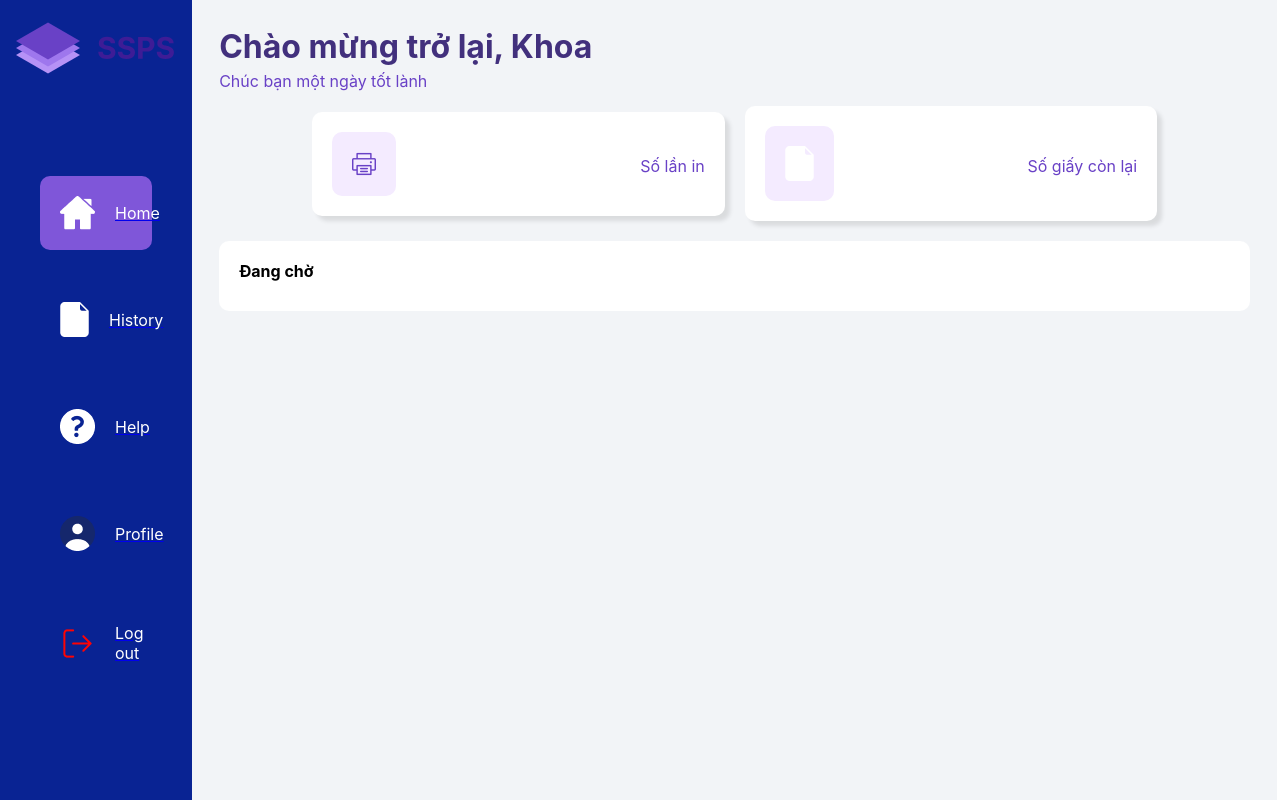
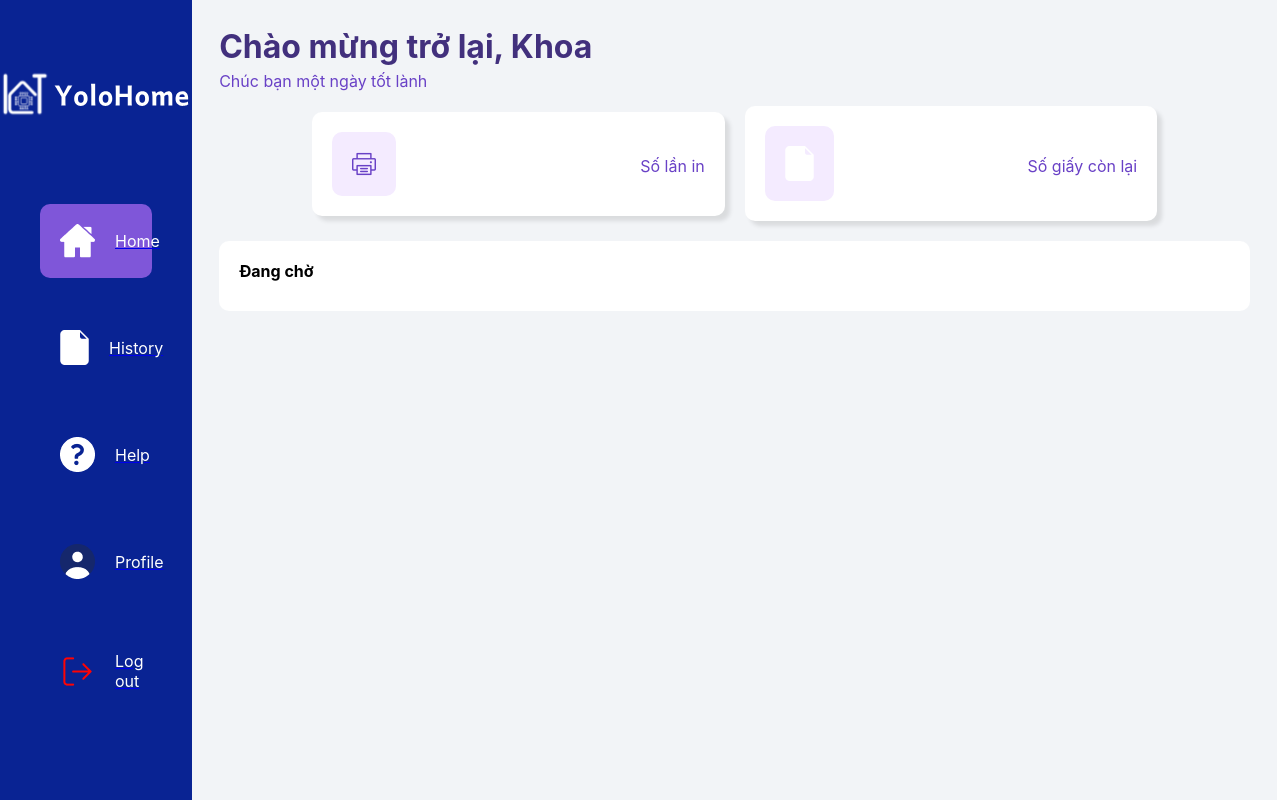
Before and after one commit to ShunPeng1/Multi-Disciplinary-Project, a React (Create React App) app in the folder WebApplication/yolohome-client/: page /dashboard in a window 1280 px wide. Built offline with nearby package versions, Linux system fonts and the light colour scheme.

Commit message:
changed logo

```diff
--- a/WebApplication/yolohome-client/src/components/NavBar/NavBar.css
+++ b/WebApplication/yolohome-client/src/components/NavBar/NavBar.css
@@ -22,7 +22,7 @@
     flex-direction: column;
     align-items: center;
     background-color: transparent;
-    margin-bottom: 8vh;
+    margin-bottom: 0vh;
   }
 
   .navbar-content {
--- a/WebApplication/yolohome-client/src/components/NavBar/index.jsx
+++ b/WebApplication/yolohome-client/src/components/NavBar/index.jsx
@@ -14,7 +14,7 @@ const NavBar = () => {
   return (
     <nav className="navbar">
       <div className="logo">
-        <Logo width={160} />
+        <Logo width={200} />
       </div>
       <div className="navbar-content">
         <Link to="/dashboard" className={getNavItemClass("/dashboard")} id="mainFunction">
```
Also changed, not shown: WebApplication/yolohome-client/src/assets/logo.svg.
